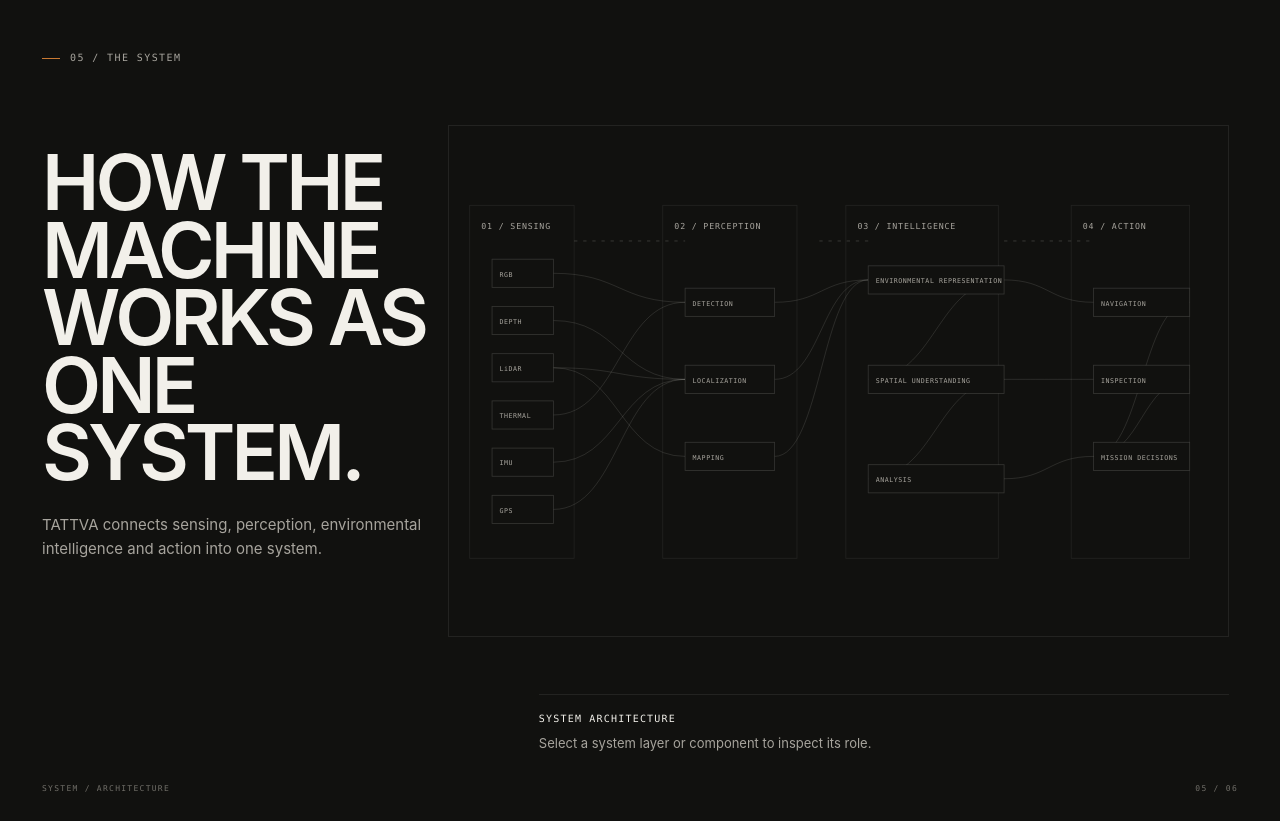
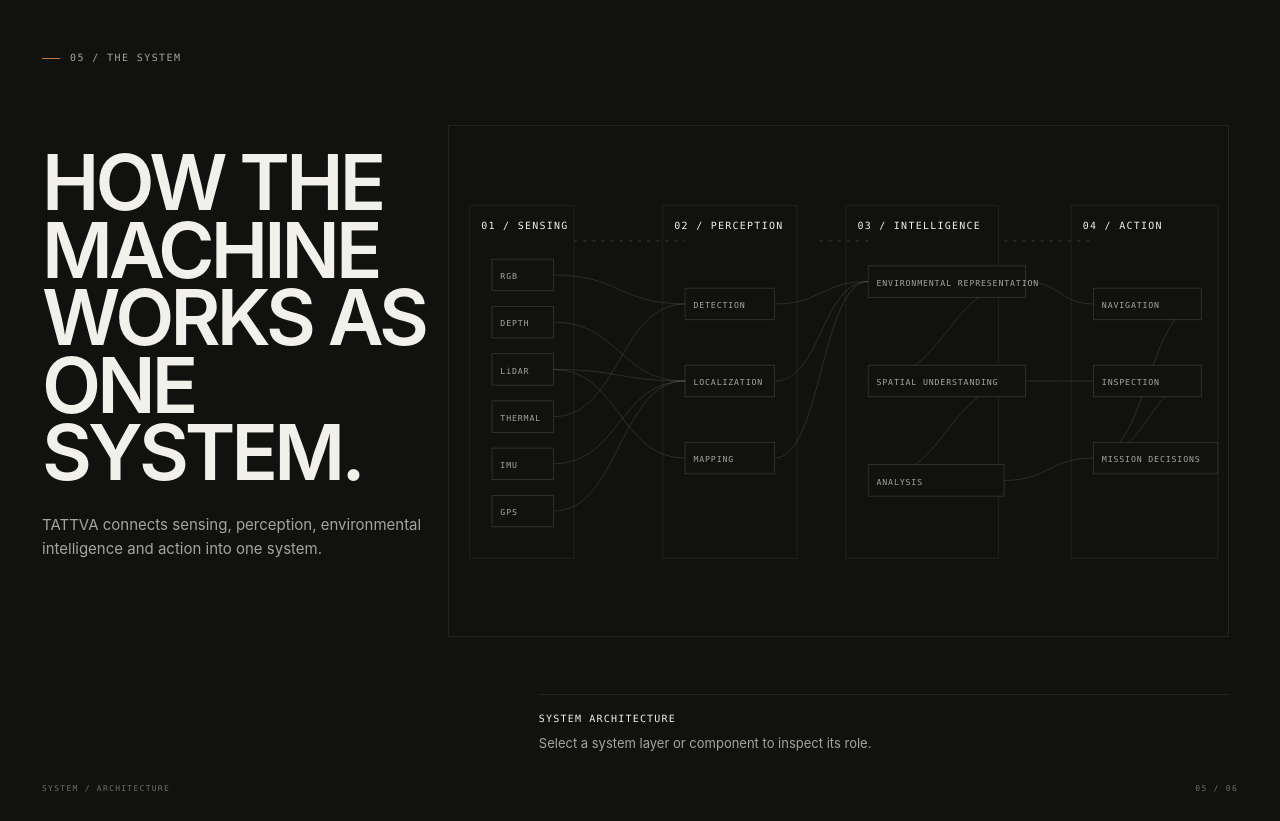
Before and after one commit to Dixith-ai/tattva_web, a React (Vite) app: page / in a window 1280 px wide. Shown: the part 7820-8641 px from the top of the page. Built offline with nearby package versions, Linux system fonts and the light colour scheme.

Commit message:
feat: refine system architecture interaction

```diff
--- a/src/components/TheSystem.tsx
+++ b/src/components/TheSystem.tsx
@@ -49,9 +49,11 @@
 const nodePositions: Record<ComponentId, [number, number, number]> = {
   rgb: [52, 103, 74], depth: [52, 160, 74], lidar: [52, 217, 74], thermal: [52, 274, 74], imu: [52, 331, 74], gps: [52, 388, 74],
   detection: [285, 138, 108], localization: [285, 231, 108], mapping: [285, 324, 108],
-  'environmental-representation': [506, 111, 164], 'spatial-understanding': [506, 231, 164], analysis: [506, 351, 164],
-  navigation: [778, 138, 116], inspection: [778, 231, 116], 'mission-decisions': [778, 324, 116],
+  'environmental-representation': [506, 111, 190], 'spatial-understanding': [506, 231, 190], analysis: [506, 351, 164],
+  navigation: [778, 138, 130], inspection: [778, 231, 130], 'mission-decisions': [778, 324, 150],
 }
+
+const linkKey = ([source, target]: [ComponentId, ComponentId]) => `${source}-${target}`
 
 function selectFromKeyboard(event: React.KeyboardEvent<SVGGElement>, callback: () => void) {
   if (event.key === 'Enter' || event.key === ' ') {
@@ -62,6 +64,7 @@
 
 export function TheSystem() {
   const [selection, setSelection] = useState<SelectionId>(null)
+  const [pulseRun, setPulseRun] = useState(0)
 
   const selectionDetails = useMemo(() => {
     if (!selection) return { label: 'SYSTEM ARCHITECTURE', description: 'Select a system layer or component to inspect its role.' }
@@ -75,26 +78,66 @@
     return new Set([selection as ComponentId])
   }, [selection])
 
+  const pulseLevels = useMemo(() => {
+    const levels = new Map<string, number>()
+    if (!selection) return levels
+
+    const queue = [...selectedComponents].map((id) => ({ id, level: 0 }))
+    const visited = new Map<ComponentId, number>(queue.map(({ id, level }) => [id, level]))
+
+    while (queue.length) {
+      const current = queue.shift()
+      if (!current) continue
+      links.forEach((link) => {
+        const [source, target] = link
+        if (source !== current.id) return
+        levels.set(linkKey(link), current.level)
+        const knownLevel = visited.get(target)
+        if (knownLevel === undefined || current.level + 1 < knownLevel) {
+          visited.set(target, current.level + 1)
+          queue.push({ id: target, level: current.level + 1 })
+        }
+      })
+    }
+
+    return levels
+  }, [selectedComponents, selection])
+
+  const highlightedLinks = useMemo(() => {
+    const highlighted = new Set(pulseLevels.keys())
+    if (!selection) return highlighted
+
+    links.forEach((link) => {
+      const [source, target] = link
+      if (selectedComponents.has(source) || selectedComponents.has(target)) highlighted.add(linkKey(link))
+    })
+
+    return highlighted
+  }, [pulseLevels, selectedComponents, selection])
+
   const connectedComponents = useMemo(() => {
     const connected = new Set<ComponentId>()
     if (!selection) return connected
     links.forEach(([source, target]) => {
-      if (selectedComponents.has(source)) connected.add(target)
-      if (selectedComponents.has(target)) connected.add(source)
+      if (highlightedLinks.has(linkKey([source, target]))) {
+        connected.add(source)
+        connected.add(target)
+      }
     })
     return connected
-  }, [selectedComponents, selection])
+  }, [highlightedLinks, selection])
 
-  const choose = (id: SelectionId) => setSelection((current) => current === id ? null : id)
+  const choose = (id: SelectionId) => {
+    setSelection((current) => current === id ? null : id)
+    setPulseRun((run) => run + 1)
+  }
   const nodeState = (id: ComponentId) => {
     if (!selection) return 'is-idle'
     if (selectedComponents.has(id)) return 'is-selected'
     if (connectedComponents.has(id)) return 'is-connected'
     return 'is-subdued'
   }
-  const linkState = ([source, target]: [ComponentId, ComponentId]) => (
-    selection && (selectedComponents.has(source) || selectedComponents.has(target)) ? 'is-highlighted' : selection ? 'is-subdued' : 'is-idle'
-  )
+  const linkState = (link: [ComponentId, ComponentId]) => (selection && highlightedLinks.has(linkKey(link)) ? 'is-highlighted' : selection ? 'is-subdued' : 'is-idle')
 
   return (
     <section className="the-system" id="the-system" aria-labelledby="the-system-title">
@@ -109,7 +152,7 @@
           <rect className="architecture-background" width="940" height="500" />
           {layers.map((layer, index) => {
             const groupX = [25, 258, 479, 751][index]
-            const groupWidth = [126, 162, 184, 143][index]
+            const groupWidth = [126, 162, 184, 177][index]
             const active = selection === layer.id
             return (
               <g className={`architecture-group ${active ? 'is-selected' : selection ? 'is-subdued' : ''}`} key={layer.id}>
@@ -121,26 +164,33 @@
             )
           })}
           <path className="architecture-flow" d="M151 81 H285 M447 81 H506 M670 81 H778" />
-          {links.map(([source, target]) => {
+          {links.map(([source, target], index) => {
             const [sourceX, sourceY, sourceWidth] = nodePositions[source]
             const [targetX, targetY] = nodePositions[target]
-            return <path className={`architecture-link ${linkState([source, target])}`} d={`M ${sourceX + sourceWidth} ${sourceY + 17} C ${(sourceX + sourceWidth + targetX) / 2} ${sourceY + 17}, ${(sourceX + sourceWidth + targetX) / 2} ${targetY + 17}, ${targetX} ${targetY + 17}`} key={`${source}-${target}`} />
+            const pathData = `M ${sourceX + sourceWidth} ${sourceY + 19} C ${(sourceX + sourceWidth + targetX) / 2} ${sourceY + 19}, ${(sourceX + sourceWidth + targetX) / 2} ${targetY + 19}, ${targetX} ${targetY + 19}`
+            const level = pulseLevels.get(linkKey([source, target]))
+            return (
+              <g key={linkKey([source, target])}>
+                <path className={`architecture-link ${linkState([source, target])}`} d={pathData} />
+                {level !== undefined && <path className="architecture-pulse" d={pathData} pathLength="1" style={{ animationDelay: `${level * 160 + (selectedComponents.size > 1 ? (index % 3) * 80 : 0)}ms` }} key={`${linkKey([source, target])}-${pulseRun}`} />}
+              </g>
+            )
           })}
           {components.map((component) => {
             const [x, y, width] = nodePositions[component.id as ComponentId]
             const active = selection === component.id
             return (
               <g className={`architecture-node ${nodeState(component.id as ComponentId)}`} role="button" tabIndex={0} aria-label={component.label} aria-pressed={active} transform={`translate(${x} ${y})`} key={component.id} onClick={(event) => { event.stopPropagation(); choose(component.id as ComponentId) }} onKeyDown={(event) => selectFromKeyboard(event, () => choose(component.id as ComponentId))}>
-                <rect width={width} height="34" />
-                <text x="9" y="21">{component.label}</text>
+                <rect width={width} height="38" />
+                <text x="10" y="24">{component.label}</text>
               </g>
             )
           })}
         </svg>
 
-        <div className="system-architecture__mobile">
+        <div className="system-architecture__mobile" data-has-selection={Boolean(selection)}>
           {layers.map((layer) => (
-            <div className={`mobile-system-group ${selection === layer.id ? 'is-selected' : selection ? 'is-subdued' : ''}`} key={layer.id}>
+            <div className={`mobile-system-group ${selection === layer.id ? 'is-selected' : selection ? 'is-subdued' : ''} ${selection && components.some((component) => component.layer === layer.id && (selectedComponents.has(component.id as ComponentId) || connectedComponents.has(component.id as ComponentId))) ? 'is-flow-active' : ''}`} key={layer.id}>
               <button type="button" className="mobile-system-layer" aria-pressed={selection === layer.id} onClick={() => choose(layer.id)}>{layer.label}</button>
               <div className="mobile-system-components">
                 {components.filter((component) => component.layer === layer.id).map((component) => (
@@ -152,7 +202,7 @@
         </div>
       </div>
 
-      <div className="system-information" aria-live="polite"><strong>{selectionDetails.label}</strong><p>{selectionDetails.description}</p><button type="button" onClick={() => setSelection(null)} disabled={!selection}>CLEAR SELECTION</button></div>
+      <div className="system-information" aria-live="polite"><strong>{selectionDetails.label}</strong><p>{selectionDetails.description}</p><button type="button" onClick={() => choose(null)} disabled={!selection}>CLEAR SELECTION</button></div>
       <p className="system-bottom-label">SYSTEM / ARCHITECTURE</p>
       <p className="system-section-number">05 / 06</p>
     </section>
```
Also changed, not shown: src/styles/the-system.css.
